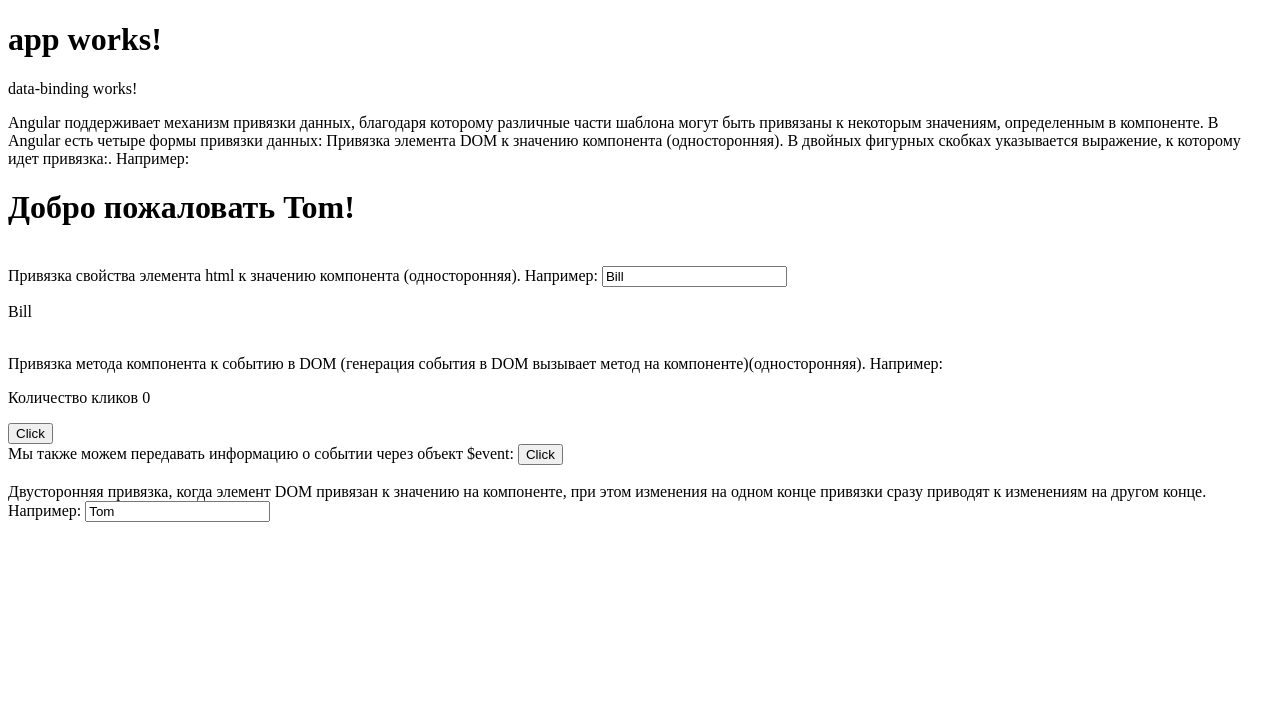
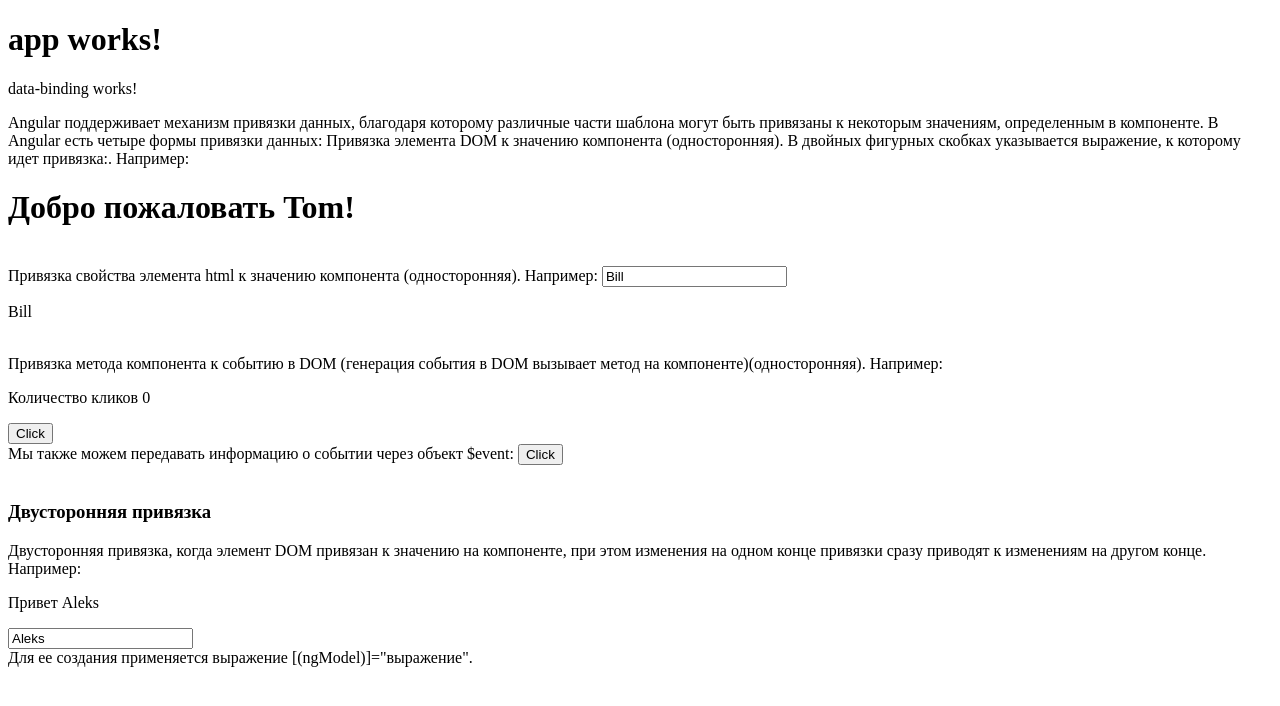
Before and after one commit to AlekBro/metanit_angular2, an Angular app in the folder chapter2-pr1/: page / in a window 1280 px wide. Shown: the top 706 px of the page. Built offline with nearby package versions, Linux system fonts and the light colour scheme.

Commit message:
Двусторонняя привязка

```diff
--- a/chapter2-pr1/src/app/data-binding/data-binding.component.html
+++ b/chapter2-pr1/src/app/data-binding/data-binding.component.html
@@ -21,14 +21,17 @@
     Привязка метода компонента к событию в DOM (генерация события в DOM вызывает метод на компоненте)(односторонняя). Например:
     <p>Количество кликов {{count}}</p>
     <button (click)="increase()">Click</button>
-<br/>
-Мы также можем передавать информацию о событии через объект $event:
+    <br/> Мы также можем передавать информацию о событии через объект $event:
     <button (click)="increaseWithEvent($event)">Click</button>
   </div>
   <br/>
   <div>
+    <h3>Двусторонняя привязка</h3>
     Двусторонняя привязка, когда элемент DOM привязан к значению на компоненте, при этом изменения на одном конце привязки сразу
     приводят к изменениям на другом конце. Например:
-    <input [(ngModel)]="name" placeholder="name">
+    <br/>
+    <p>Привет {{twoWayBindingName}}</p>
+    <input [(ngModel)]="twoWayBindingName">
+    <br/> Для ее создания применяется выражение [(ngModel)]="выражение".
   </div>
 </div>
--- a/chapter2-pr1/src/app/data-binding/data-binding.component.ts
+++ b/chapter2-pr1/src/app/data-binding/data-binding.component.ts
@@ -9,6 +9,8 @@ export class DataBindingComponent {
 
   name = "Tom";
   valueName = "Bill";
+
+  twoWayBindingName: string = "Aleks";
 
   constructor() { }
 
```
